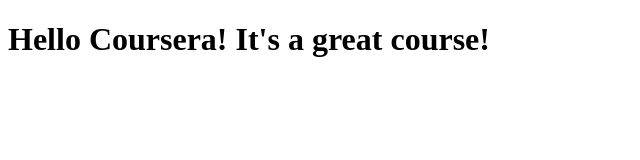
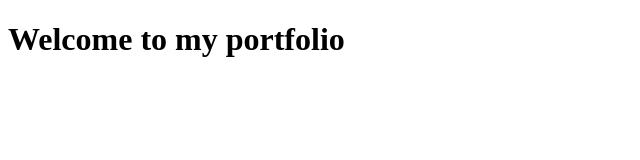
Before and after one commit to arnausaumell/portfolio, a plain HTML site: page site/index.html in a window 1280 px wide. Shown: the whole page, without its empty margins (0-640 px from the left). Drawn offline with Linux system fonts and the light colour scheme.

Commit message:
First version

```diff
--- a/site/index.html
+++ b/site/index.html
@@ -1,9 +1,9 @@
 <!DOCTYPE html>
 <html>
 <head>
-	<title>Hello Coursera!</title>
+	<title>Portfolio</title>
 </head>
 <body>
-<h1>Hello Coursera! It's a great course!</h1>
+<h1>Welcome to my portfolio</h1>
 </body>
 </html>
```
